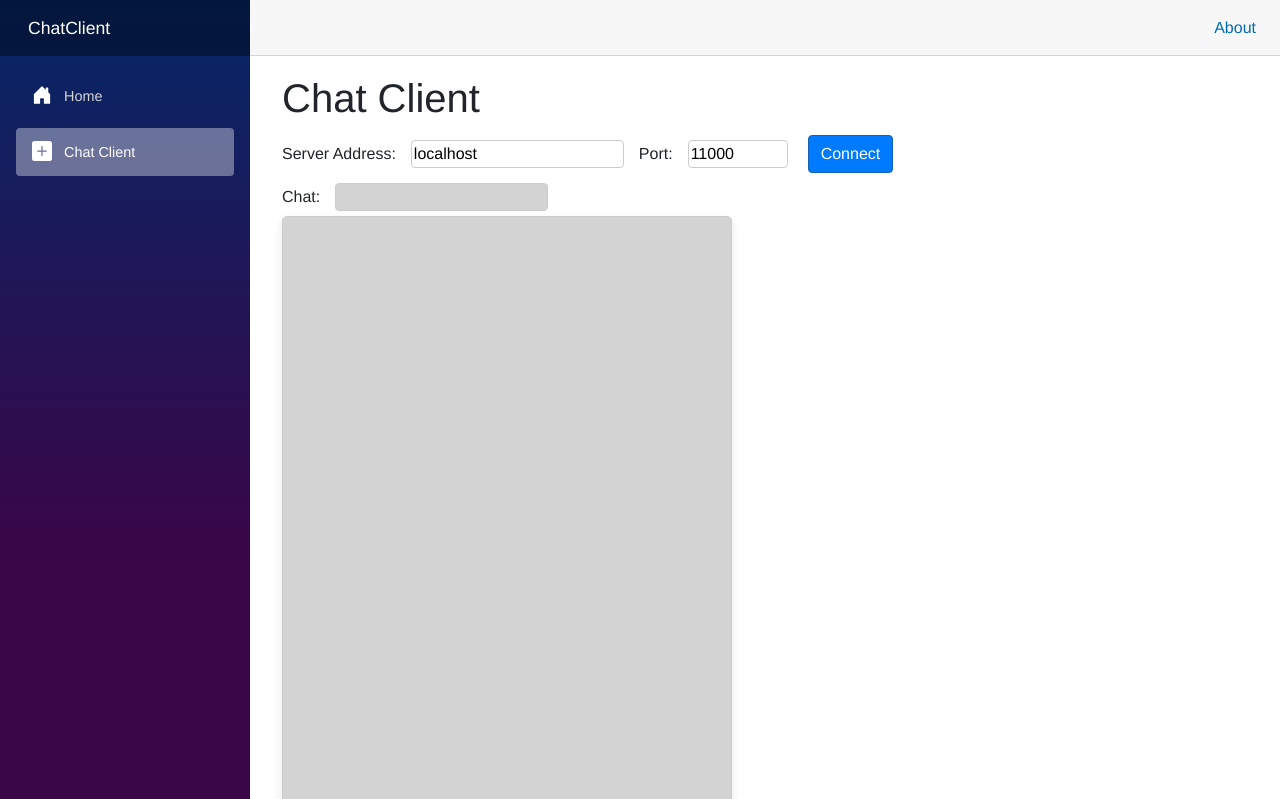
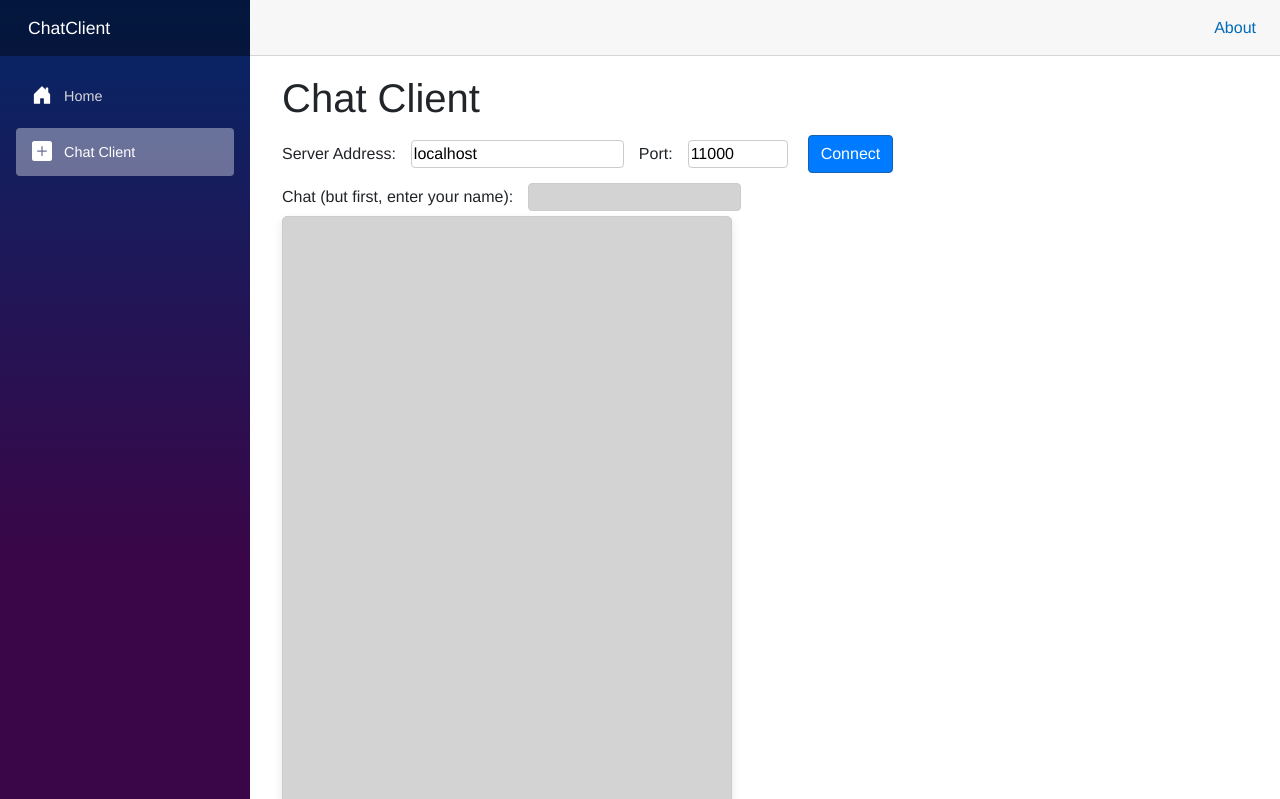
Before and after one commit to pridhvi-s/CS3500_coursework, an ASP.NET Core app: page /chatclient in a window 1280 px wide. Shown: the top 799 px of the page. Run offline with ASP.NET Core 8, Linux system fonts and the light colour scheme; data that the repository does not hold is empty; style sheets or scripts are compiled from the project's sources; some libraries are stand-ins or nearby versions.

Commit message:
Fixed problems and updated Chat box.

```diff
--- a/ChatClient/ChatClient.Client/Pages/ChatClient.razor
+++ b/ChatClient/ChatClient.Client/Pages/ChatClient.razor
@@ -30,7 +30,7 @@
     }
 
     <div class="input-row">
-        <label for="message"> Chat: </label>
+        <label for="message"> Chat (but first, enter your name): </label>
         <input id="message" class="@grayedOut" disabled="@(disconnected)" type="text" @onchange="HandleSendMessage" />
     </div>
     <div class="input-row">
```
